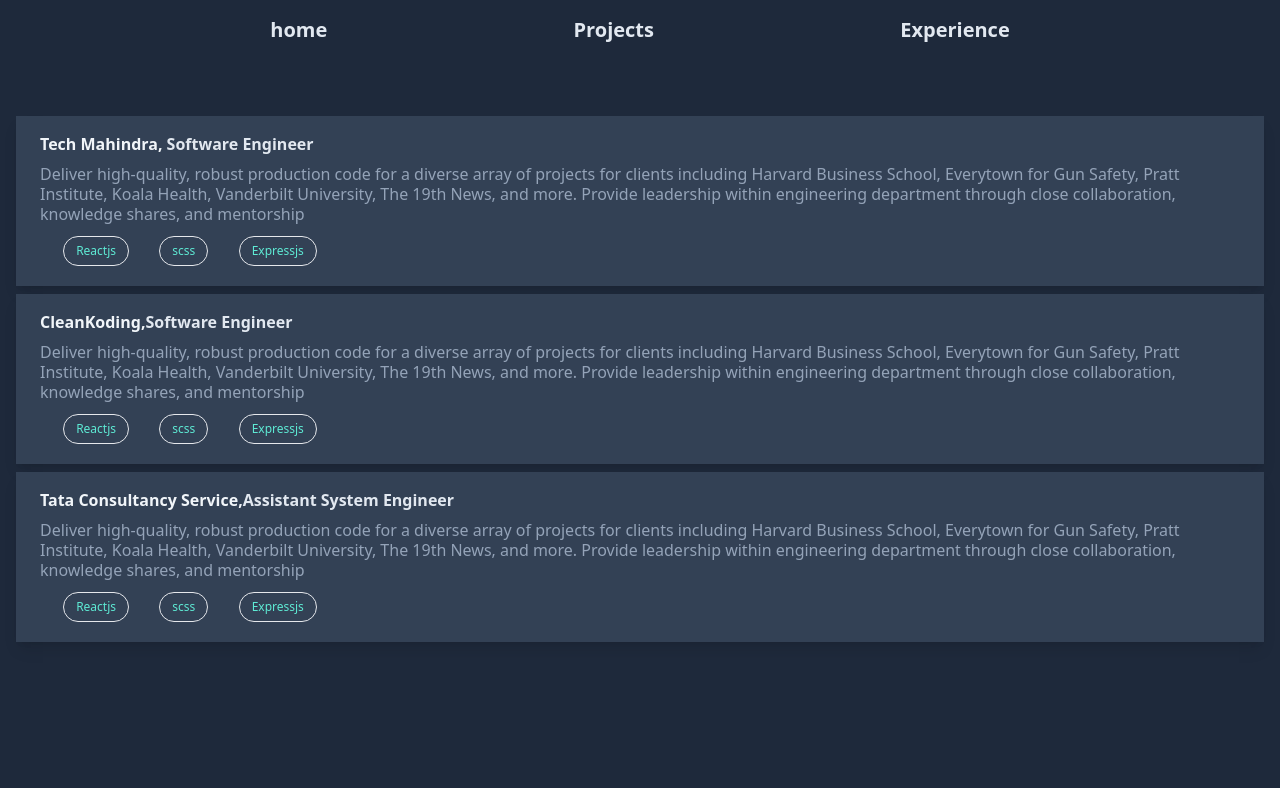
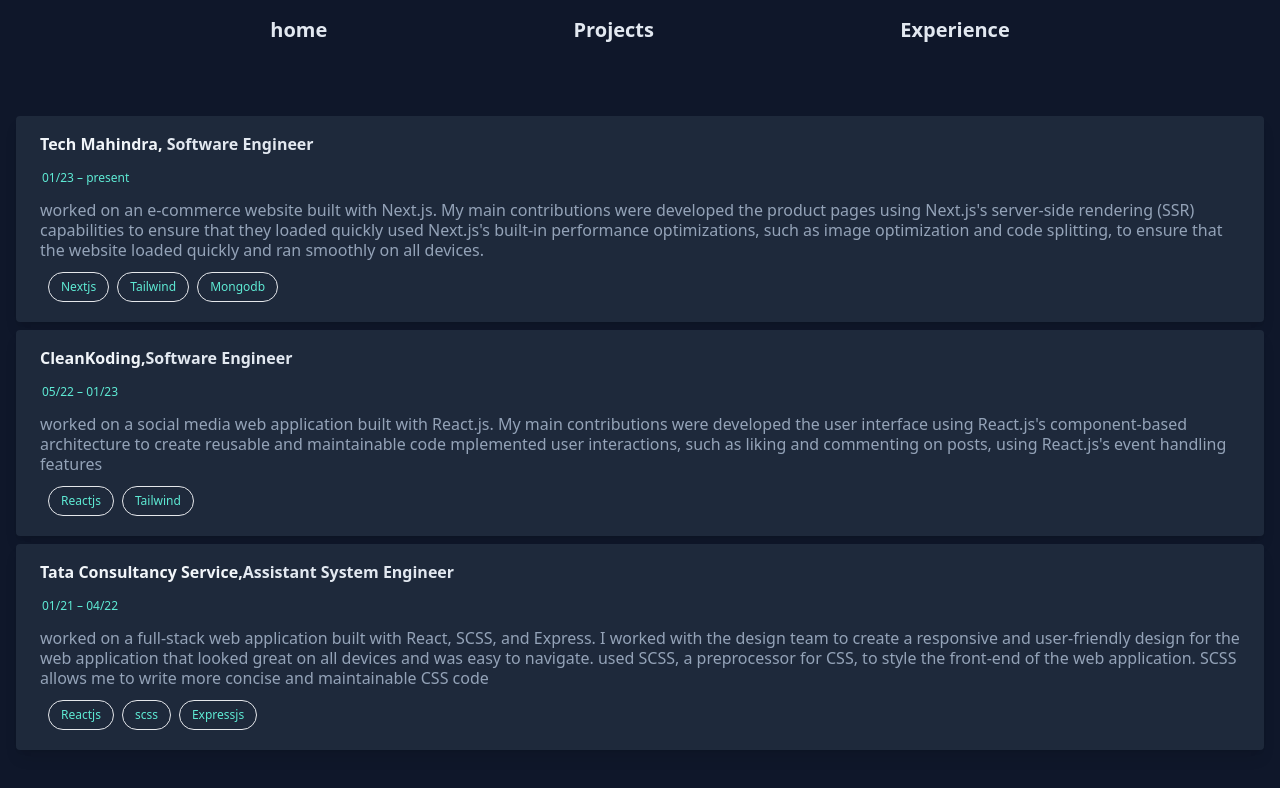
Before and after one commit to shashanka-adiga/portfolio_nextjs, a Next.js app: page /experience in a window 1280 px wide. Shown: the top 788 px of the page. Built offline with nearby package versions, Linux system fonts and the light colour scheme.

Commit message:
modified experience and about section

```diff
--- a/src/app/layout.js
+++ b/src/app/layout.js
@@ -12,7 +12,7 @@
 export default function RootLayout({ children }) {
   return (
     <html lang="en">
-      <body className="bg-slate-800">
+      <body className="bg-slate-900">
         <NavBar />
         <div className="mt-[92px]">{children}</div>
       </body>
--- a/src/components/about/About.jsx
+++ b/src/components/about/About.jsx
@@ -4,11 +4,12 @@
 import { BsGithub, BsLinkedin } from "react-icons/bs";
 import { GrMailOption } from "react-icons/gr";
 import Link from "next/link";
+import resume from '../../../public/resume.pdf'
 
 function About() {
   return (
     <div className="  flex items-center justify-around px-4 py-6 max-h-screen w-screen ">
-      <div className={`${styles.about_grid} shadow-lg rounded px-4 py-6 bg-slate-700`}>
+      <div className={`${styles.about_grid} shadow-lg rounded px-4 py-6 bg-slate-800 hover:scale-[102%]`}>
         <div className="p-1 rounded">
           <Image src={profile} className="rounded-full object-contain"/>
         </div>
@@ -18,9 +19,13 @@
             <p>
               I'm a fullstack developer specializing in <strong> Reactjs , Nextjs and Nodejs</strong>  .
             </p>
+            <a href={resume} download="shashanka_resume">
             <button className="hover:bg-pink-400 px-4 py-2 mt-3 md:mt-2 text-white font-bold bg-pink-500 w-fit">
               Download CV
             </button>
+
+            </a>
+
           </div>
           <div>
             <p className="font-bold mt-3 text-purple-500">social links:</p>
--- a/src/components/experience/Experience.jsx
+++ b/src/components/experience/Experience.jsx
@@ -1,44 +1,84 @@
-
-
 function Experience() {
   return (
     <main>
       <div className=" w-full min-h-full flex flex-col gap-2 container mx-auto px-4 py-6">
-            <div className="shadow-lg px-6 py-4 flex flex-col gap-2 bg-slate-700">
-                <h1 className="text-slate-100 font-bold">Tech Mahindra,  <span className="text-slate-200 font-semibold">Software Engineer</span></h1>
-                <p className="text-slate-400 leading-tight">Deliver high-quality, robust production code for a diverse array of projects for clients including Harvard Business School, Everytown for Gun Safety, Pratt Institute, Koala Health, Vanderbilt University, The 19th News, and more. Provide leadership within engineering department through close collaboration, knowledge shares, and mentorship</p>
-                <div className="flex justify-around items-start  px-2 py-1 w-[300px]">
-                    <h1 className="border rounded-full px-3 py-1 text-teal-300 text-xs font-medium leading-5">Reactjs</h1>
-                    <h1 className="border rounded-full px-3 py-1 text-teal-300 text-xs font-medium leading-5">scss</h1>
-                    <h1 className="border rounded-full px-3 py-1 text-teal-300 text-xs font-medium leading-5">Expressjs</h1>
+        <div className="hover:scale-[102%]  rounded shadow-lg px-6 py-4 flex flex-col gap-2 bg-slate-800">
+          <h1 className="text-slate-100 font-bold">
+            Tech Mahindra,{" "}
+            <span className="text-slate-200 font-semibold">
+              Software Engineer
+            </span>{" "}
+          </h1>
+          <h1 className=" px-[2px] py-1 text-teal-300 text-xs font-medium leading-5 w-fit" >01/23 – present</h1>
+          <p className="text-slate-400 leading-tight">
+          worked on an e-commerce website built with Next.js. My main contributions were
+          developed the product pages using Next.js's server-side rendering (SSR) capabilities to ensure that they loaded quickly
+          used Next.js's built-in performance optimizations, such as image optimization and code splitting, to ensure that the website loaded quickly and ran smoothly on all devices.
+          </p>
+          <div className="flex justify-normal items-start  px-2 py-1 w-[300px]">
+            <h1 className="border rounded-full px-3 py-1 text-teal-300 text-xs font-medium leading-5 mr-2">
+              Nextjs
+            </h1>
+            <h1 className="border rounded-full px-3 py-1 text-teal-300 text-xs font-medium leading-5 mr-2">
+              Tailwind
+            </h1>
+            <h1 className="border rounded-full px-3 py-1 text-teal-300 text-xs font-medium leading-5">
+              Mongodb
+            </h1>
           </div>
         </div>
 
-
-            <div className="shadow-lg bg-slate-700 px-6 py-4 flex flex-col gap-2">
-                <h1 className="text-slate-100 font-bold">CleanKoding,<span className="text-slate-200 font-semibold">Software Engineer</span></h1>
-                <p className="text-slate-400 leading-tight">Deliver high-quality, robust production code for a diverse array of projects for clients including Harvard Business School, Everytown for Gun Safety, Pratt Institute, Koala Health, Vanderbilt University, The 19th News, and more. Provide leadership within engineering department through close collaboration, knowledge shares, and mentorship</p>
-                <div className="flex justify-around items-start  px-2 py-1 w-[300px]">
-                    <h1 className="border rounded-full px-3 py-1 text-teal-300 text-xs font-medium leading-5">Reactjs</h1>
-                    <h1 className="border rounded-full px-3 py-1 text-teal-300 text-xs font-medium leading-5">scss</h1>
-                    <h1 className="border rounded-full px-3 py-1 text-teal-300 text-xs font-medium leading-5">Expressjs</h1>
+        <div className="hover:scale-[102%] rounded shadow-lg bg-slate-800 px-6 py-4 flex flex-col gap-2">
+          <h1 className="text-slate-100 font-bold">
+            CleanKoding,
+            <span className="text-slate-200 font-semibold">
+              Software Engineer
+            </span>
+          </h1>
+          <h1 className=" px-[2px] py-1 text-teal-300 text-xs font-medium leading-5 w-fit" >05/22 – 01/23</h1>
+          <p className="text-slate-400 leading-tight">
+            worked on a social media web application built with React.js. My main contributions were
+            developed the user interface using React.js's component-based architecture to create reusable and maintainable code
+            mplemented user interactions, such as liking and commenting on posts, using React.js's event handling features
+          </p>
+          <div className="flex justify-normal items-start  px-2 py-1 w-[300px]">
+            <h1 className="border rounded-full px-3 py-1 text-teal-300 text-xs font-medium leading-5 mr-2">
+              Reactjs
+            </h1>
+            <h1 className="border rounded-full px-3 py-1 text-teal-300 text-xs font-medium leading-5">
+              Tailwind
+            </h1>
           </div>
         </div>
 
-
-
-            <div className="shadow-lg bg-slate-700 px-6 py-4 flex flex-col gap-2">
-                <h1 className="text-slate-100 font-bold">Tata Consultancy Service,<span className="text-slate-200 font-semibold">Assistant System Engineer</span></h1>
-                <p className="text-slate-400 leading-tight">Deliver high-quality, robust production code for a diverse array of projects for clients including Harvard Business School, Everytown for Gun Safety, Pratt Institute, Koala Health, Vanderbilt University, The 19th News, and more. Provide leadership within engineering department through close collaboration, knowledge shares, and mentorship</p>
-                <div className="flex justify-around items-start  px-2 py-1 w-[300px]">
-                    <h1 className="border rounded-full px-3 py-1 text-teal-300 text-xs font-medium leading-5">Reactjs</h1>
-                    <h1 className="border rounded-full px-3 py-1 text-teal-300 text-xs font-medium leading-5">scss</h1>
-                    <h1 className="border rounded-full px-3 py-1 text-teal-300 text-xs font-medium leading-5">Expressjs</h1>
+        <div className="hover:scale-[102%] rounded shadow-lg bg-slate-800 px-6 py-4 flex flex-col gap-2">
+          <h1 className="text-slate-100 font-bold">
+            Tata Consultancy Service,
+            <span className="text-slate-200 font-semibold">
+              Assistant System Engineer
+            </span>
+          </h1>
+          <h1 className=" px-[2px] py-1 text-teal-300 text-xs font-medium leading-5 w-fit" >01/21 – 04/22</h1>
+          <p className="text-slate-400 leading-tight">
+          worked on a full-stack web application built with React, SCSS, and Express.
+          I worked with the design team to create a responsive and user-friendly design for the web application that looked great on all devices and was easy to navigate.
+          used SCSS, a preprocessor for CSS, to style the front-end of the web application. SCSS allows me to write more concise and maintainable CSS code
+          </p>
+          <div className="flex justify-normally items-start  px-2 py-1 w-[300px]">
+            <h1 className="border rounded-full px-3 py-1 text-teal-300 text-xs font-medium leading-5 mr-2">
+              Reactjs
+            </h1>
+            <h1 className="border rounded-full px-3 py-1 text-teal-300 text-xs font-medium leading-5 mr-2">
+              scss
+            </h1>
+            <h1 className="border rounded-full px-3 py-1 text-teal-300 text-xs font-medium leading-5">
+              Expressjs
+            </h1>
           </div>
         </div>
       </div>
     </main>
-  )
+  );
 }
 
-export default Experience
+export default Experience;
--- a/src/components/navbar/NavBar.jsx
+++ b/src/components/navbar/NavBar.jsx
@@ -10,7 +10,7 @@
 
   return (
     <nav>
-      <div className="bg-slate-800 px-6 py-4 top-0 fixed w-full">
+      <div className="bg-slate-900 px-6 py-4 top-0 fixed w-full">
         {isOpen ? (
           <div
             onClick={() => setIsOpen(!isOpen)}
--- a/src/components/project/Project.jsx
+++ b/src/components/project/Project.jsx
@@ -1,4 +1,5 @@
 import styles from "./project.module.css";
+import Link from "next/link";
 import Image from "next/image";
 import img1 from "@/images/exercise.jpg";
 import img2 from "@/images/movie_posters.jpg";
@@ -8,24 +9,16 @@
   return (
     <div className="flex flex-col items-center justify-center w-full px-4 py-6">
       <div className={`${styles.project_grid} `}>
-        <div className="shadow-xl hover:bg-green-500 rounded p-1 bg-slate-700">
-          <Image src={img1} className="h-full " />
+        <div className=" group shadow-xl hover:bg-green-500 rounded p-1 bg-slate-700">
+         <Link href={'https://react-fitness-app-five.vercel.app/'}><Image src={img1} className="h-full " /></Link>
         </div>
         <div className="shadow-xl hover:bg-green-500 rounded p-1 bg-slate-700">
-          <Image src={img2} className="h-full " />
+        <Link href={'https://react-movie-app-phi-orcin.vercel.app/'}><Image src={img2} className="h-full " /></Link>
         </div>
         <div className="shadow-xl hover:bg-green-500 rounded p-1 bg-slate-700">
-          <Image src={img3} className="h-full" />
+         <Link href={'https://react-wordle-murex-alpha.vercel.app/'}><Image src={img3} className="h-full" /></Link>
         </div>
-        <div className="shadow-xl hover:bg-green-500 rounded p-1 bg-slate-700">
-          <Image src={img2} className="h-full" />
-        </div>
-        <div className="shadow-xl hover:bg-green-500 rounded p-1 bg-slate-700">
-          <Image src={img1} className="h-full" />
-        </div>
-        <div className="shadow-xl hover:bg-green-500 rounded p-1">
-          <Image src={img1} className="h-full" />
-        </div>
+
       </div>
     </div>
   );
```
Also changed, not shown: 1 other file (tests, documents, lock files or other folders). Lines whose indentation alone changed are shown as unchanged.
